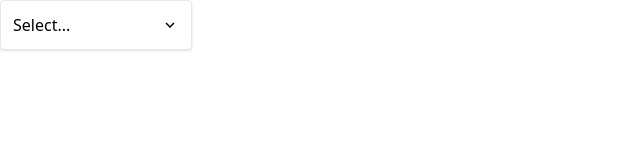
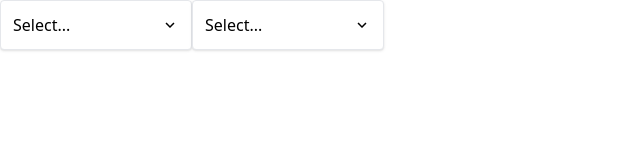
Before and after one commit to MehmetImd/navigation-str, a React (Create React App) app: page / in a window 1280 px wide. Shown: the top 160 px of the page, without its empty margins (0-640 px from the left). Built offline with nearby package versions, Linux system fonts and the light colour scheme.

Commit message:
end dropdown

```diff
--- a/src/App.jsx
+++ b/src/App.jsx
@@ -15,7 +15,10 @@
     ];
 
     return(
-        <Dropdown options={options} value={selection} onChange={handleSelect}/>
+        <div className="flex">
+            <Dropdown options={options} value={selection} onChange={handleSelect}/>
+            <Dropdown options={options} value={selection} onChange={handleSelect}/>
+        </div>
     );
 };
 
--- a/src/components/Dropdown.jsx
+++ b/src/components/Dropdown.jsx
@@ -1,9 +1,28 @@
-import { useState } from "react";
+import { useState, useEffect, useRef } from "react";
 import { MdOutlineExpandMore } from "react-icons/md";
-
+import Panel from "./Panel";
 
 const Dropdown = ({ options, value, onChange }) => {
     const [ isOpen, setIsOpen ] = useState(false);
+    const divEl = useRef();
+
+    useEffect(() => {
+        const handler = (event) => {
+            if (!divEl.current) {
+                return;
+            }
+
+            if (!divEl.current.contains(event.target)) {
+                setIsOpen(false)
+            }
+        };
+
+        document.addEventListener('click', handler, true);
+
+        return () => {
+            document.removeEventListener('click', handler)
+        }
+    }, []);
 
     const handleClick = () => {
         setIsOpen(!isOpen);
@@ -24,14 +43,14 @@
     });
 
     return (
-        <div className="w-48 relative">
-            <div className="flex justify-between items-center cursor-pointer border rounded p-3 shadow bg-white w-full" onClick={handleClick}>
+        <div ref={divEl} className="w-48 relative">
+            <Panel className="flex justify-between items-center cursor-pointer" onClick={handleClick}>
                 {value?.label || 'Select...'}
                 <MdOutlineExpandMore className="text-lg"/>
-            </div>
-            {isOpen && <div className="absolute top-full border rounded p-3 shadow bg-white w-full">
+            </Panel>
+            {isOpen && <Panel className="absolute top-full">
                 {renderedOptions}
-            </div>}
+            </Panel>}
         </div>
     );
 };
--- /dev/null
+++ b/src/components/Panel.jsx
@@ -0,0 +1,13 @@
+import classNames from "classnames";
+
+const Panel = ({ children, className, ...rest }) => {
+    const finalClassNames = classNames('border rounded p-3 shadow bg-white w-full', className);
+
+    return(
+        <div {...rest} className={finalClassNames}>
+            {children}
+        </div>
+    )
+};
+
+export default Panel;
```
